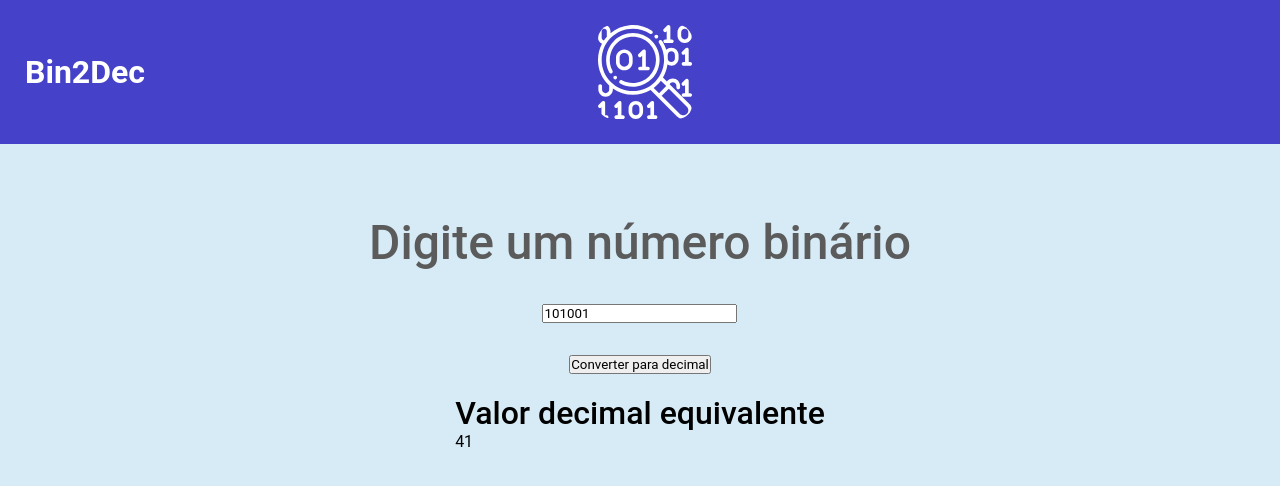
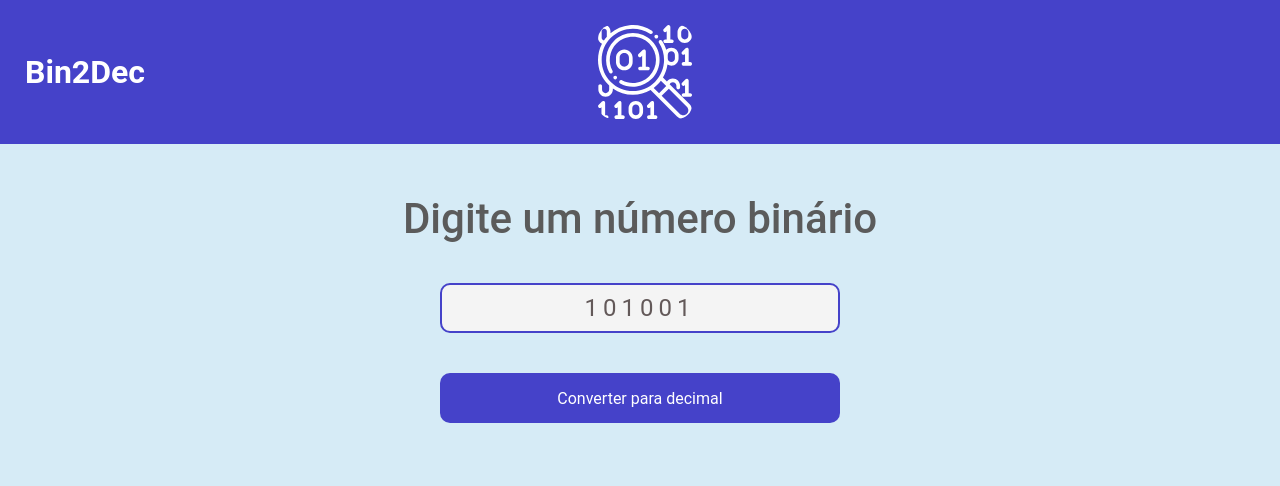
Before and after one commit to gabrieldorneles09/Binary2DecimalCalculator, a React (Create React App) app: page / in a window 1280 px wide. Shown: the top 486 px of the page. Built offline with nearby package versions, Linux system fonts and the light colour scheme.

Commit message:
Finishing css

```diff
--- a/src/pages/Bin2Dec/styles.ts
+++ b/src/pages/Bin2Dec/styles.ts
@@ -39,15 +39,76 @@ export const Form = styled.form`
   display: flex;
   flex-direction: column;
   align-items: center;
-  justify-content: space-between;
-  height: 200px;
+  /* justify-content: space-between; */
+  /* height: 250px; */
   max-width: 600px;
-  padding: 20px;
+  padding: 0 20px;
 
   h1 {
     color: #5b5b5b;
-    font-size: 48px;
+    font-size: 42px;
+    margin-bottom: 20px;
+  }
+
+  input {
+    width: 400px;
+    height: 50px;
+    border-radius: 10px;
+    text-align: center;
+    font-size: 24px;
+    color: #635959;
+    letter-spacing: 5px;
+    border: none;
+    border: 2px solid #4542c9;
+    margin: 20px;
+    background: #f4f4f4;
+  }
+
+  input::-webkit-outer-spin-button,
+  input::-webkit-inner-spin-button {
+    -webkit-appearance: none;
+  }
+
+  button {
+    height: 50px;
+    width: 400px;
+    margin: 20px;
+    border-radius: 10px;
+    border: none;
+    color: #fff;
+    background: #4542c9;
+    font-size: 16px;
+    transition: background-color 0.2s;
+
+    &:hover {
+      background: #3331b7;
+    }
   }
 `;
 
-export const ResultContainer = styled.div``;
+export const ResultContainer = styled.div`
+  /* display: flex; */
+  display: none;
+  flex-direction: column;
+  align-items: center;
+  justify-content: space-between;
+  height: 180px;
+  margin-top: 40px;
+
+  h1 {
+    color: #5b5b5b;
+    font-size: 42px;
+  }
+
+  span {
+    display: flex;
+    align-items: center;
+    justify-content: center;
+    background: #4542c9;
+    width: 180px;
+    height: 100px;
+    font-size: 56px;
+    border-radius: 10px;
+    color: #fff;
+  }
+`;
```
